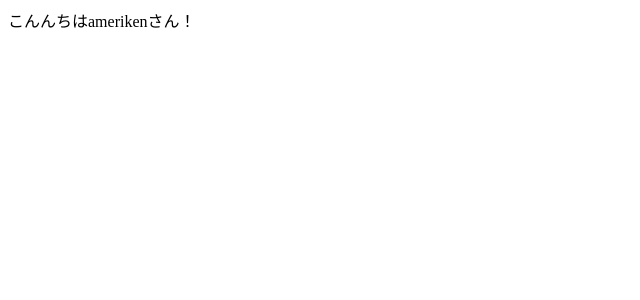
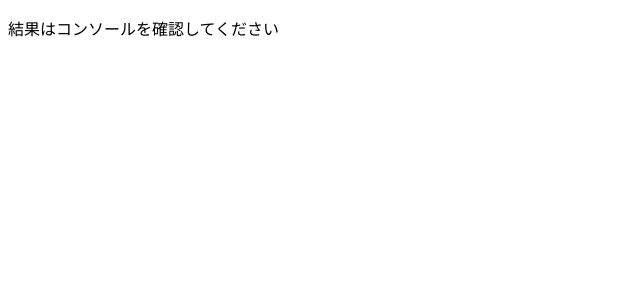
Before and after one commit to ameriken/react-redux-router-study, a React (Create React App) app: page / in a window 1280 px wide. Shown: the top 300 px of the page, without its empty margins (0-640 px from the left). Built offline with nearby package versions, Linux system fonts and the light colour scheme.

Commit message:
[add]props.typeが動ないけど理解した

```diff
--- /dev/null
+++ b/src/MyProp.js
@@ -0,0 +1,16 @@
+import React, { Component } from 'react';
+
+import PropTypes from 'prop-types';
+export class Member { }
+
+export default class MyProp extends Component {
+    render() {
+        console.log(this.props);
+        return <p>結果はコンソールを確認してください</p>;
+    }
+
+}
+
+MyProp.propType = {
+    prop1: PropTypes.instanceOf(Member)
+};
--- a/src/index.js
+++ b/src/index.js
@@ -1,8 +1,12 @@
 import React from "react";
 import { render } from 'react-dom';
-import MyHello from './MyHello'
+//import MyProp,{Member} from "./MyProp";
+import MyProp from "./MyProp";
 
 render(
-    <MyHello name={'ameriken'} />,
+    //正しい例
+    /*<MyProp prop1={new Member()} />,*/
+    //ダメな例
+    <MyProp prop1={"hoge"} />,
     document.getElementById('root')
 );
```
